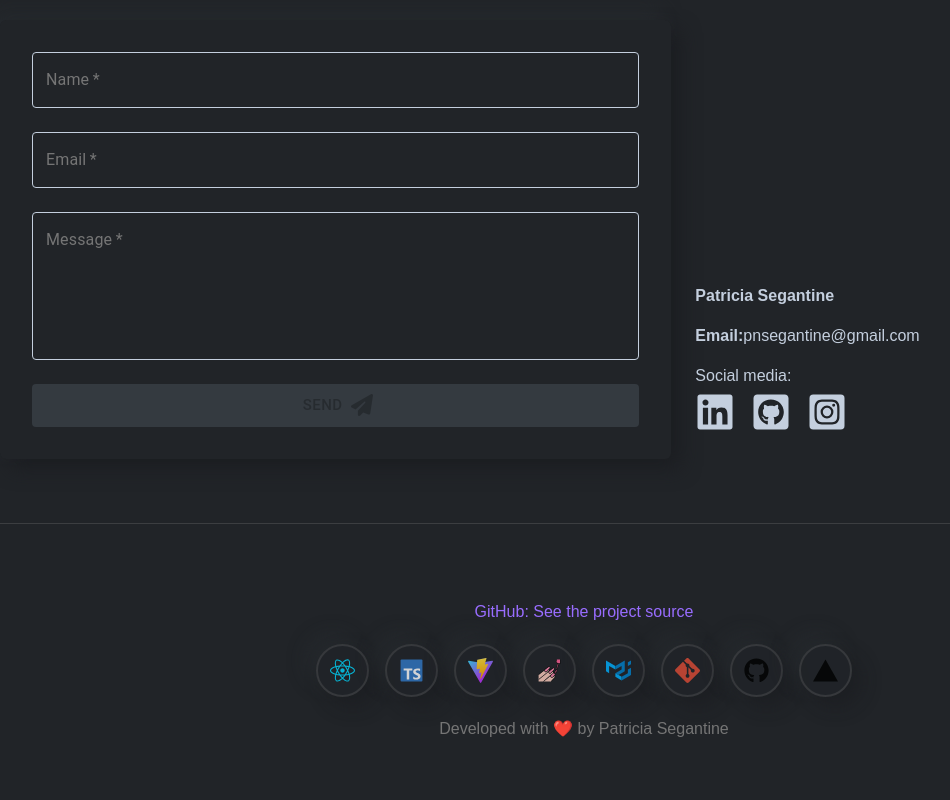
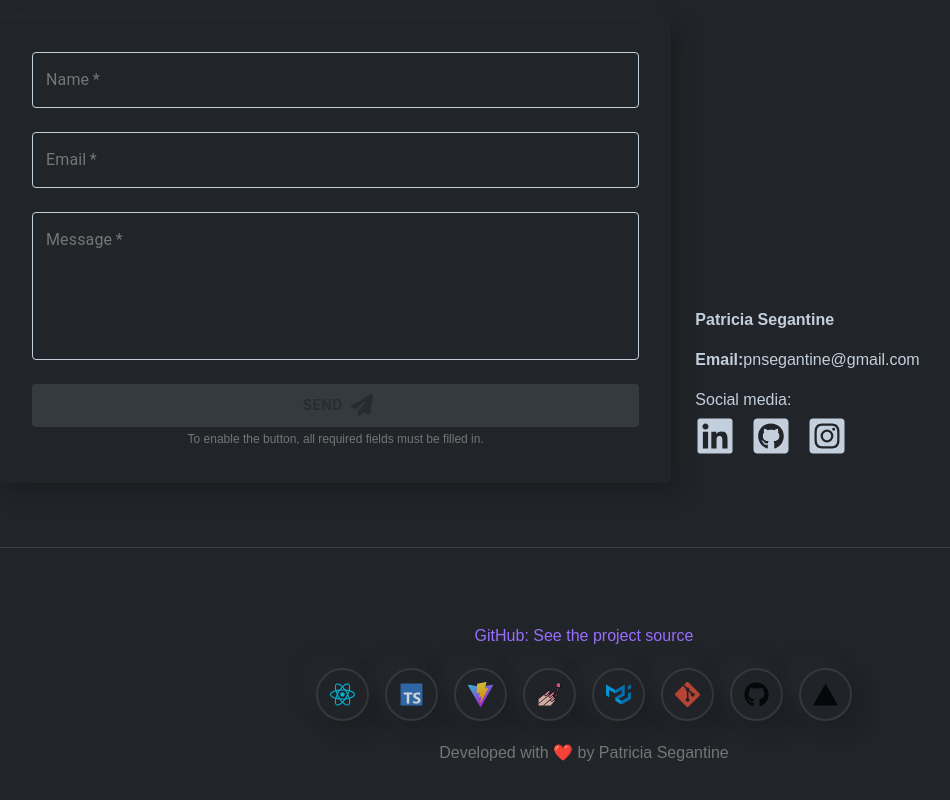
Before and after one commit to patriciasegantine/patriciasegantine-portfolio, a React (Vite) app: page / in a window 1280 px wide. Shown: the part 4824-5624 px from the top of the page, without its empty margins (56-1006 px from the left). Built offline with nearby package versions, Linux system fonts and the light colour scheme.

Commit message:
feat: added a message about required fields at form and change the laptop icon size

```diff
--- a/src/assets/icon/laptop.tsx
+++ b/src/assets/icon/laptop.tsx
@@ -2,7 +2,8 @@ import React from 'react';
 import { IconInterface } from "../../type/icons-types.ts";
 import { theme } from "../../theme.ts";
 
-export const Laptop: React.FC<IconInterface> = ({size = '20px', color = theme["color-gray-dark"]}) => {
+export const Laptop: React.FC<IconInterface> = ({size = '10px', color = theme["color-gray-dark"]}) => {
+
   return (
     <picture>
       <svg
--- a/src/components/contact-form/contact-form.styles.ts
+++ b/src/components/contact-form/contact-form.styles.ts
@@ -29,3 +29,10 @@ export const MyInformation = styled.div`
 export const SendingMessage = styled.div`
   max-width: 300px;
 `
+
+export const FilledRequired = styled.p`
+  font-size: ${theme["font-size-xs"]};
+  text-align: center;
+  color: ${theme["color-social-media"]};
+  transition: .2s;
+`
--- a/src/components/contact-form/contact-form.tsx
+++ b/src/components/contact-form/contact-form.tsx
@@ -5,7 +5,7 @@ import { FontAwesomeIcon } from "@fortawesome/react-fontawesome";
 import { inputBorderStyles } from "../../global.styles.ts";
 import { CustomButton, Form } from "../../view/contact/contact.styles.ts";
 import CloseIcon from '@mui/icons-material/Close';
-import { SendingMessage } from "./contact-form.styles.ts";
+import { FilledRequired, SendingMessage } from "./contact-form.styles.ts";
 import emailjs from '@emailjs/browser';
 
 interface FormData {
@@ -13,6 +13,14 @@ interface FormData {
   email: string
   message: string
 }
+
+interface FormError {
+  name: boolean
+  email: boolean
+  message: boolean
+}
+
+type TypeForm = 'name' | 'email' | 'message'
 
 export const ContactForm = () => {
 
@@ -24,17 +32,13 @@ export const ContactForm = () => {
 
   const contactForm = useRef() as React.MutableRefObject<HTMLFormElement>
 
-  console.log('contactForm', contactForm)
-
-  const [isDisabled, setIsDisabled] = useState<boolean>(false)
+  const [isDisabled, setIsDisabled] = useState<boolean>(true)
   const [formDetails, setFormDetails] = useState<FormData>(formInitialDetails)
-  const [buttonText, setButtonText] = useState<string>('Send')
   const [loading, setLoading] = React.useState<boolean>(false);
   const [openMessage, setOpenMessage] = useState<boolean>(false)
   const [message, setMessage] = useState<string>()
 
-  const onChangeInputValue = (value: string, type: 'name' | 'email' | 'message') => {
-
+  const onChangeInputValue = (value: string, type: TypeForm) => {
     setFormDetails({
       ...formDetails,
       [type]: value
@@ -44,10 +48,8 @@ export const ContactForm = () => {
   const failMessage = "Fail to send the message!";
   const successMessage = "Message sent with Success!!";
 
-  const handleSubmit = (e: { preventDefault: () => void; }) => {
-    e.preventDefault();
+  const fetchSendMessage = () => {
     setLoading(true)
-    setButtonText('Sending')
 
     emailjs.sendForm(
       'service_enpzblf',
@@ -57,7 +59,6 @@ export const ContactForm = () => {
     )
       .then(() => {
         setLoading(false)
-        setButtonText('Send')
         setMessage(successMessage)
         setOpenMessage(true)
         setFormDetails(formInitialDetails)
@@ -65,14 +66,15 @@ export const ContactForm = () => {
         console.log(error.text);
         setMessage(failMessage)
         setOpenMessage(true)
+      });
+  }
 
-      });
-
+  const handleSubmit = (e: { preventDefault: () => void; }) => {
+    e.preventDefault();
+    fetchSendMessage()
   };
 
-  const handleCloseMessage = () => {
-    setOpenMessage(!openMessage)
-  }
+  const handleCloseMessage = () => setOpenMessage(!openMessage)
 
   const action = (
     <div>
@@ -88,9 +90,7 @@ export const ContactForm = () => {
   );
 
   useEffect(() => {
-    const isFieldsFilled = formDetails.name !== '' && formDetails.email !== '' && formDetails.message !== ''
-
-    if (isFieldsFilled) {
+    if (formDetails.name && formDetails.email && formDetails.message) {
       setIsDisabled(false)
     } else {
       setIsDisabled(true)
@@ -98,9 +98,8 @@ export const ContactForm = () => {
   }, [formDetails]);
 
   return (
-
+    <>
       <Form
-      component="form"
         onSubmit={handleSubmit}
         ref={contactForm}
       >
@@ -169,14 +168,20 @@ export const ContactForm = () => {
               size="large"
               disabled={isDisabled}
             >
-            {buttonText}
+              Send
             </CustomButton>
+
+            {
+              isDisabled &&
+              <FilledRequired>To enable the button, all required fields must be filled in.</FilledRequired>
+            }
           </Grid>
         </Grid>
+      </Form>
 
       <Box sx={{width: 300}}>
         <Snackbar
-          autoHideDuration={10000}
+          autoHideDuration={5000}
           anchorOrigin={{vertical: "top", horizontal: "right"}}
           open={openMessage}
           onClose={handleCloseMessage}
@@ -188,6 +193,6 @@ export const ContactForm = () => {
           }
         />
       </Box>
-    </Form>
+    </>
   );
 };
--- a/src/view/contact/contact.styles.ts
+++ b/src/view/contact/contact.styles.ts
@@ -1,9 +1,8 @@
 import styled from "styled-components";
 import { theme } from "../../theme.ts";
-import { Box } from "@mui/material";
 import LoadingButton from '@mui/lab/LoadingButton';
 
-export const Form = styled(Box)`
+export const Form = styled.form`
   padding: ${theme['spacing-regular']};
   box-shadow: ${theme['shadow-primary']};
   border-radius: ${theme['border-radius-primary']};
@@ -15,10 +14,6 @@ export const CustomButton = styled(LoadingButton)`
   width: 100%;
   display: flex;
   align-items: center;
-
-  & .MuiButtonBase-root {
-    cursor: not-allowed !important;
-  }
 `
 
 export const InfoContactBox = styled.div`
```
Lines whose indentation alone changed are shown as unchanged.
